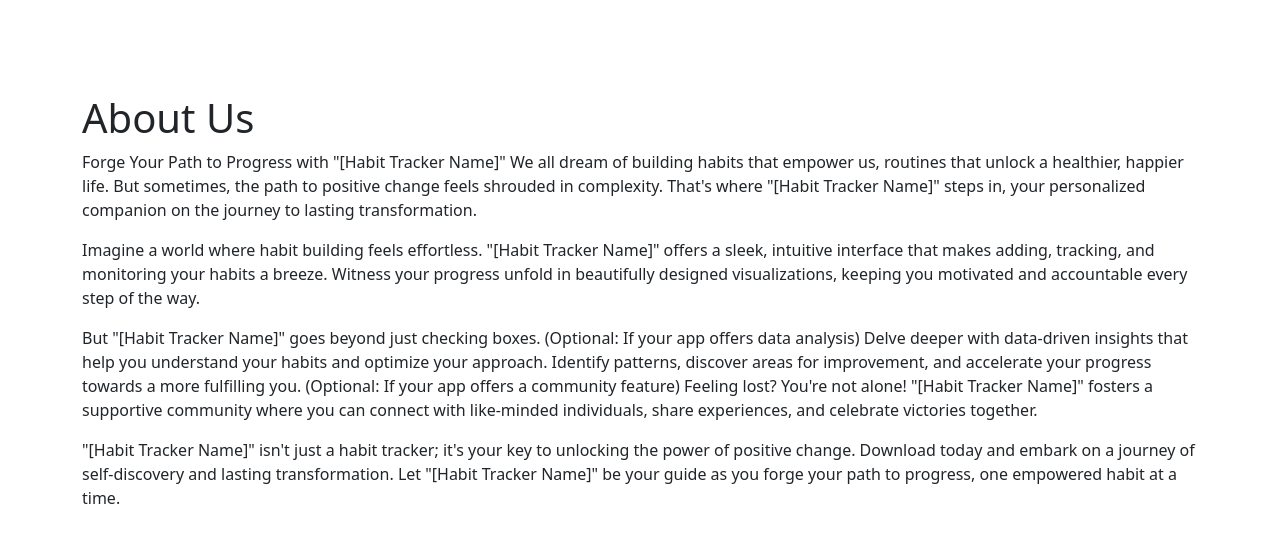
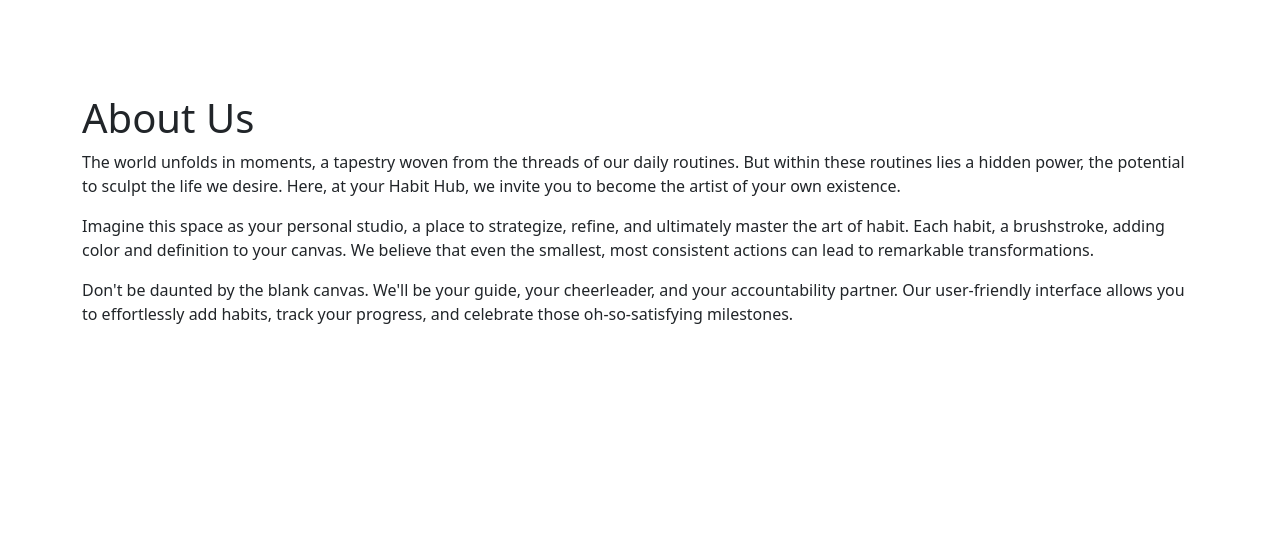
Before and after one commit to Namukuru/HabitTracker, a Django app: page /about/ in a window 1280 px wide. Shown: the part 64-607 px from the top of the page. Run offline with Django 5.2, Linux system fonts and the light colour scheme; parts of the project's set-up code (start-up, migrations or seed data) failed here and were passed over.

Commit message:
adjust registers

```diff
--- a/habit/main/models.py
+++ b/habit/main/models.py
@@ -10,7 +10,7 @@ class Habit(models.Model):
         ('weekly', 'Weekly'),
         ('monthly', 'Monthly'),
     )
-    user = models.ForeignKey(User, on_delete=models.CASCADE)
+    user = models.ForeignKey(User, on_delete=models.CASCADE, default=1)
 
     name = models.CharField(max_length=100)
 
@@ -26,4 +26,4 @@ class Habit(models.Model):
 
 
     def __str__(self):
-      return (f"{self.name}-{self.category}-{self.description}-{self.frequency}-{self.start_date}-{self.completed}")
+      return (f"{self.name}-{self.category}-{self.description}-{self.frequency}-{self.start_date}-{self.completed}-{self.user}")
--- a/habit/main/templates/about.html
+++ b/habit/main/templates/about.html
@@ -6,14 +6,11 @@
 
  <div>
   <h1>About Us</h1>
-  <p>Forge Your Path to Progress with "[Habit Tracker Name]"
-  We all dream of building habits that empower us, routines that unlock a healthier, happier life. But sometimes, the path to positive change feels shrouded in complexity. That's where "[Habit Tracker Name]" steps in, your personalized companion on the journey to lasting transformation.</p>
+  <p>The world unfolds in moments, a tapestry woven from the threads of our daily routines. But within these routines lies a hidden power, the potential to sculpt the life we desire. Here, at your Habit Hub, we invite you to become the artist of your own existence.</p>
 
-  <p>Imagine a world where habit building feels effortless. "[Habit Tracker Name]" offers a sleek, intuitive interface that makes adding, tracking, and monitoring your habits a breeze. Witness your progress unfold in beautifully designed visualizations, keeping you motivated and accountable every step of the way.</p>
+  <p>Imagine this space as your personal studio, a place to strategize, refine, and ultimately master the art of habit. Each habit, a brushstroke, adding color and definition to your canvas. We believe that even the smallest, most consistent actions can lead to remarkable transformations.</p>
 
-  <p>But "[Habit Tracker Name]" goes beyond just checking boxes. (Optional: If your app offers data analysis) Delve deeper with data-driven insights that help you understand your habits and optimize your approach. Identify patterns, discover areas for improvement, and accelerate your progress towards a more fulfilling you. (Optional: If your app offers a community feature)  Feeling lost? You're not alone! "[Habit Tracker Name]" fosters a supportive community where you can connect with like-minded individuals, share experiences, and celebrate victories together.</p>
-
-  <p>"[Habit Tracker Name]" isn't just a habit tracker; it's your key to unlocking the power of positive change. Download today and embark on a journey of self-discovery and lasting transformation. Let "[Habit Tracker Name]" be your guide as you forge your path to progress, one empowered habit at a time.</p>
+  <p>Don't be daunted by the blank canvas. We'll be your guide, your cheerleader, and your accountability partner. Our user-friendly interface allows you to effortlessly add habits, track your progress, and celebrate those oh-so-satisfying milestones.</p>
 
 
 
--- a/habit/main/templates/navbar.html
+++ b/habit/main/templates/navbar.html
@@ -20,6 +20,10 @@
             <a class="nav-link" href="{% url 'logout' %}">Logout</a>
         </li>
 
+        <li class="nav-item">
+          <a class="nav-link" href="{% url 'myhabit' %}">Habits</a>
+      </li>
+
         {% else %}
         <li class="nav-item">
           <a class="nav-link" href="{% url 'register' %}">Register</a>
--- a/habit/main/views.py
+++ b/habit/main/views.py
@@ -98,7 +98,7 @@ def add_habit(request):
         if form.is_valid():
             # Save the form with the selected habit type
             habit = form.save(commit=False)
-            habit.habit_type = request.POST.get('selected_habit_type')
+            habit.user = request.user
             habit.save()
             messages.success(request, 'Habit added successfully!')
             return redirect('myhabit')
@@ -132,8 +132,9 @@ def about(request):
     return render(request, 'about.html')
 
 def myhabit(request):
-  habits = Habit.objects.all()
-  return render(request, 'myhabit.html', {'habits':habits})
+  # Filter habits for the logged-in user
+    habits = Habit.objects.filter(user=request.user)
+    return render(request, 'myhabit.html', {'habits':habits})
 
 @require_POST
 def mark_habit_completed(request,habit_id):
```
Also changed, not shown: habit/main/templates/home.html (+6 -1 lines), habit/main/templates/myhabit.html (+8 -2 lines), habit/db.sqlite3, habit/main/migrations/0009_habit_user.py (added).
